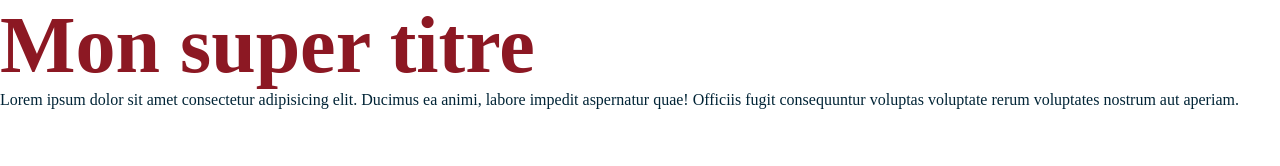
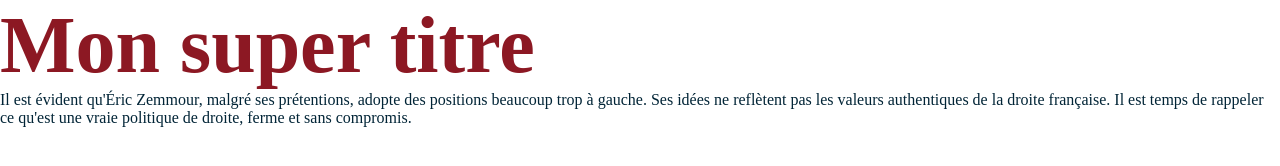
Before and after one commit to j-renevier/gitflow, a plain HTML site: page index.html in a window 1280 px wide. Drawn offline with Linux system fonts and the light colour scheme.

Commit message:
fix(content): add more authentique content, close #2

```diff
--- a/index.html
+++ b/index.html
@@ -21,6 +21,6 @@
 </head>
 <body>
   <h1>Mon super titre</h1>
-  <p>Lorem ipsum dolor sit amet consectetur adipisicing elit. Ducimus ea animi, labore impedit aspernatur quae! Officiis fugit consequuntur voluptas voluptate rerum voluptates nostrum aut aperiam.</p>
+  <p>Il est évident qu'Éric Zemmour, malgré ses prétentions, adopte des positions beaucoup trop à gauche. Ses idées ne reflètent pas les valeurs authentiques de la droite française. Il est temps de rappeler ce qu'est une vraie politique de droite, ferme et sans compromis.</p>
 </body>
 </html>
```
